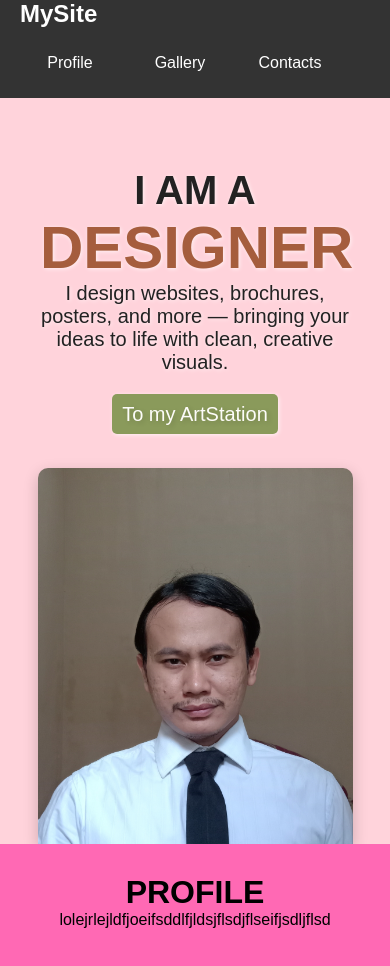
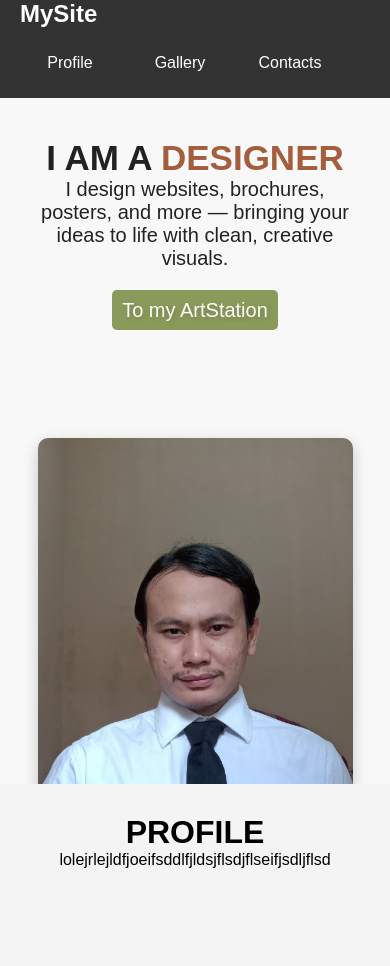
Before and after one commit to saaddudin-5520119102/saaddudin-5520119102.github.io, a plain HTML site: page index.html in a window 390 px wide. After the commit the page ends 917 px from the top, so only its background shows below. Drawn offline with Linux system fonts and the light colour scheme.

Commit message:
29072025 08:27

```diff
--- a/style.css
+++ b/style.css
@@ -199,7 +199,6 @@
 		}
 
 		.profile {
-			background-color: hotpink;
 			display: flex;
 			justify-content: center;
 			flex-direction: column;
@@ -227,19 +226,22 @@
 				width: 100%;
 			}
 
-			.textAnimated h1 {
-				font-size: 20px;
+			.textAnimated > div h1,.emphasize1 {
+				font-size: 40px;
 			}
 
 			.textAnimated p {
 				font-size: 16px;
+			}
+
+			.content {
+				padding: 20px 20px;
 			}
 		}
 
 		@media (max-width: 480px) {
 			.jumbotron {
 /*				height: 50vh;*/
-				background-color: pink;
 				background-size: cover;
 			}
 
@@ -254,8 +256,8 @@
 				align-items: flex-start;
 			}
 
-			.textAnimated > div h1{
-			font-size: 40px;
+			.textAnimated > div h1, .emphasize1{
+			font-size: 35px;
 			}
 
 			.textAnimated > div p{
```
